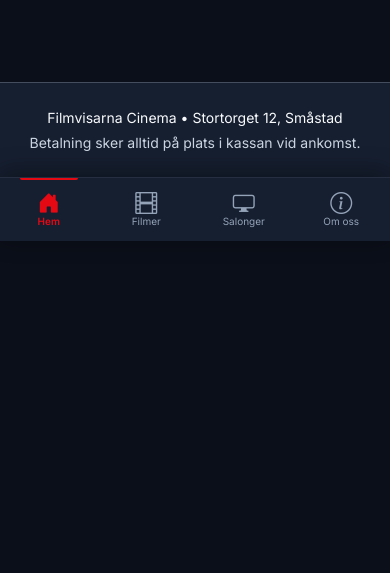
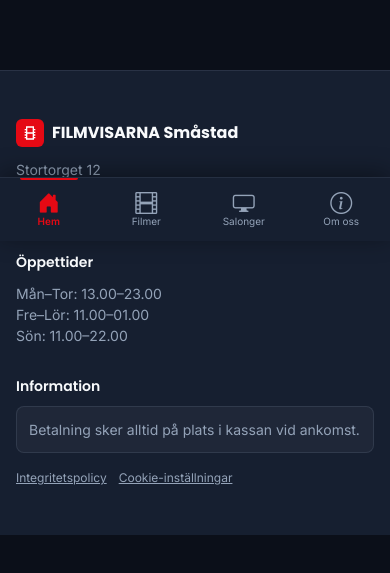
Before and after one commit to amir0321/filmvisarna-cinema, a React (Vite) app in the folder Frontend/: page / in a window 390 px wide. Shown: the part 603-1176 px from the top of the page. Before the commit the page ends 844 px from the top, so only its background shows below. Built offline with nearby package versions, Linux system fonts and the light colour scheme; no server answers.

Commit message:
feat(footer): add shared responsive cinema footer

```diff
--- /dev/null
+++ b/Frontend/src/components/Footer.tsx
@@ -0,0 +1,115 @@
+import { useState } from 'react'
+import { Link } from 'react-router'
+import { useAuth } from '../hooks/useAuth'
+import { Modal } from './Modal'
+
+interface FooterProps {
+  onOpenCookieSettings?: () => void
+}
+
+export default function Footer({ onOpenCookieSettings }: FooterProps) {
+  const { user } = useAuth()
+  const [openInfo, setOpenInfo] = useState<'privacy' | 'cookies' | null>(null)
+
+  function openCookieSettings() {
+    if (onOpenCookieSettings) {
+      onOpenCookieSettings()
+      return
+    }
+    setOpenInfo('cookies')
+  }
+
+  return (
+    <>
+      <footer className="public-footer">
+        <div className="footer-container">
+          <div className="footer-grid">
+            <div>
+              <div className="footer-brand">
+                <span className="footer-brand-icon" aria-hidden="true">
+                  <svg width="16" height="16" viewBox="0 0 24 24" fill="currentColor" focusable="false">
+                    <path d="M18 4V2H6v2H4v16h2v2h12v-2h2V4h-2ZM8 4h8v7H8V4ZM6 18H4v-2h2v2Zm0-4H4v-2h2v2Zm0-4H4V8h2v2Zm0-4H4V4h2v2Zm10 14H8v-7h8v7Zm4-2h-2v-2h2v2Zm0-4h-2v-2h2v2Zm0-4h-2V8h2v2Zm0-4h-2V4h2v2Z" />
+                  </svg>
+                </span>
+                <span className="footer-brand-title">FILMVISARNA Småstad</span>
+              </div>
+              <address className="footer-text mb-0">
+                Stortorget 12<br />
+                572 31 Småstad<br />
+                Tel: 0491-123 45
+              </address>
+            </div>
+
+            <div>
+              <h2 className="footer-heading">Öppettider</h2>
+              <p className="footer-text mb-0">
+                Mån–Tor: 13.00–23.00<br />
+                Fre–Lör: 11.00–01.00<br />
+                Sön: 11.00–22.00
+              </p>
+            </div>
+
+            <div>
+              <h2 className="footer-heading">Information</h2>
+              <p className="footer-notice mb-0">
+                Betalning sker alltid på plats i kassan vid ankomst.
+              </p>
+              <nav className="footer-links" aria-label="Sidfotslänkar">
+                <button type="button" className="footer-link" onClick={() => setOpenInfo('privacy')}>
+                  Integritetspolicy
+                </button>
+                <button type="button" className="footer-link" onClick={openCookieSettings}>
+                  Cookie-inställningar
+                </button>
+                {user?.role === 'admin' ? (
+                  <Link to="/admin" className="footer-link footer-link-admin">Admin</Link>
+                ) : null}
+              </nav>
+            </div>
+          </div>
+        </div>
+      </footer>
+
+      <Modal
+        isOpen={openInfo !== null}
+        onClose={() => setOpenInfo(null)}
+        title={openInfo === 'privacy' ? 'Integritetspolicy' : 'Cookie-inställningar'}
+      >
+        <Modal.Body>
+          {openInfo === 'privacy' ? (
+            <>
+              <p>
+                Filmvisarna använder din e-postadress och dina bokningsuppgifter för att
+                hantera din bokning och skicka bokningsbekräftelse och avbokningslänk.
+              </p>
+              <p>
+                När du blir medlem sparas dina kontouppgifter för att du ska kunna logga
+                in och se dina bokningar. Ditt lösenord skickas aldrig tillbaka till webbläsaren.
+              </p>
+              <p className="mb-0">
+                Har du frågor om dina personuppgifter? Kontakta biografen på 0491-123 45.
+              </p>
+            </>
+          ) : (
+            <>
+              <p>
+                Filmvisarnas inloggning använder lokal lagring i webbläsaren (localStorage),
+                inte sessions- eller autentiseringscookies. Inloggningsuppgiften tas bort
+                när du loggar ut.
+              </p>
+              <p>
+                Din bokningsbekräftelse sparas tillfälligt i flikens sessionslagring
+                (sessionStorage) så att du kan läsa den när du laddar om sidan.
+              </p>
+              <p className="mb-0">
+                Appen använder inga valfria analys- eller marknadsföringscookies. Det finns
+                därför inga cookie-val att ändra här. Du kan rensa webbplatsens lagrade
+                uppgifter i webbläsarens inställningar.
+              </p>
+            </>
+          )}
+        </Modal.Body>
+      </Modal>
+    </>
+  )
+}
--- a/Frontend/src/layouts/AdminLayout.tsx
+++ b/Frontend/src/layouts/AdminLayout.tsx
@@ -1,5 +1,6 @@
 import { Outlet } from 'react-router'
 import BottomNav from '../components/BottomNav'
+import Footer from '../components/Footer'
 import MobileDrawer from '../components/MobileDrawer'
 import Navbar from '../components/Navbar'
 import EmailVerificationNotice from '../components/auth/EmailVerificationNotice'
@@ -15,12 +16,7 @@ export default function AdminLayout() {
         <Outlet />
       </main>
 
-      <footer className="py-4 border-top border-secondary border-opacity-25 bg-card text-secondary text-center small public-footer">
-        <div className="container">
-          <p className="mb-1 text-light">Filmvisarna Cinema &bull; Stortorget 12, Småstad</p>
-          <p className="mb-0">Betalning sker alltid på plats i kassan vid ankomst.</p>
-        </div>
-      </footer>
+      <Footer />
       <BottomNav />
     </div>
   )
--- a/Frontend/src/layouts/PublicLayout.tsx
+++ b/Frontend/src/layouts/PublicLayout.tsx
@@ -1,5 +1,6 @@
 import { Outlet } from 'react-router'
 import BottomNav from '../components/BottomNav'
+import Footer from '../components/Footer'
 import MobileDrawer from '../components/MobileDrawer'
 import Navbar from '../components/Navbar'
 import EmailVerificationNotice from '../components/auth/EmailVerificationNotice'
@@ -13,12 +14,7 @@ export default function PublicLayout() {
       <main className="flex-grow-1 container-fluid px-3 px-md-5 pt-4 public-main">
         <Outlet />
       </main>
-      <footer className="py-4 border-top border-secondary border-opacity-25 bg-card text-secondary text-center small public-footer">
-        <div className="container">
-          <p className="mb-1 text-light">Filmvisarna Cinema &bull; Stortorget 12, Småstad</p>
-          <p className="mb-0">Betalning sker alltid på plats i kassan vid ankomst.</p>
-        </div>
-      </footer>
+      <Footer />
       <BottomNav />
     </div>
   )
--- a/Frontend/src/styles/_navigation.scss
+++ b/Frontend/src/styles/_navigation.scss
@@ -1,4 +1,4 @@
-// Navigation styles (Navbar, MobileDrawer, BottomNav — shared across Public and Admin layouts)
+// Navigation styles (Navbar, MobileDrawer, BottomNav, Footer — shared across Public and Admin layouts)
 // Uses exclusively $fv-* design tokens from _tokens.scss
 
 .brand-logo {
@@ -506,7 +506,7 @@
   line-height: 1.1;
 }
 
-// Layout main & footer spacing for bottom nav (shared across PublicLayout and AdminLayout)
+// Layout main spacing for bottom nav (shared across PublicLayout and AdminLayout)
 .public-main {
   padding-bottom: $fv-bottom-nav-height;
 
@@ -515,10 +515,118 @@
   }
 }
 
+// Global footer (§4.6)
 .public-footer {
+  margin-top: $fv-space-6;
   margin-bottom: $fv-bottom-nav-height;
+  border-top: 1px solid $fv-border;
+  background-color: $fv-card-bg;
+  font-family: $fv-font-sans;
 
   @media (min-width: $fv-bp-md) {
     margin-bottom: 0;
   }
 }
+
+.footer-container {
+  max-width: $fv-container-7xl;
+  margin: 0 auto;
+  padding: $fv-space-5 $fv-space-2;
+
+  @media (min-width: $fv-bp-lg) {
+    padding-inline: $fv-space-3;
+  }
+
+  @media (min-width: $fv-bp-xl) {
+    padding-inline: $fv-space-4;
+  }
+}
+
+.footer-grid {
+  display: grid;
+  grid-template-columns: minmax(0, 1fr);
+  gap: $fv-space-4;
+
+  @media (min-width: $fv-bp-sm) {
+    grid-template-columns: repeat(3, minmax(0, 1fr));
+  }
+}
+
+.footer-brand {
+  display: flex;
+  align-items: center;
+  gap: $fv-space-1;
+  margin-bottom: 12px;
+}
+
+.footer-brand-icon {
+  display: inline-flex;
+  flex-shrink: 0;
+  align-items: center;
+  justify-content: center;
+  width: 28px;
+  height: 28px;
+  border-radius: $fv-radius-sm;
+  background-color: $fv-primary;
+  color: $fv-white;
+}
+
+.footer-brand-title {
+  font-family: $fv-font-display;
+  font-size: 1rem;
+  font-weight: 700;
+  color: $fv-fg;
+}
+
+.footer-heading {
+  margin: 0 0 12px;
+  font-family: $fv-font-display;
+  font-size: 0.875rem;
+  font-weight: 600;
+  color: $fv-fg;
+}
+
+.footer-text,
+.footer-notice {
+  font-size: 0.875rem;
+  font-style: normal;
+  color: $fv-muted-fg;
+}
+
+.footer-notice {
+  padding: 12px;
+  border-radius: $fv-space-1;
+  background-color: rgba($fv-white, 0.04);
+  border: 1px solid $fv-border;
+}
+
+.footer-links {
+  display: flex;
+  flex-wrap: wrap;
+  gap: 12px;
+  margin-top: $fv-space-2;
+  font-size: 0.75rem;
+}
+
+.footer-link {
+  padding: 0;
+  border: 0;
+  background-color: transparent;
+  font: inherit;
+  color: $fv-muted-fg;
+  text-decoration: underline;
+  cursor: pointer;
+
+  &:hover {
+    color: $fv-fg;
+  }
+
+  &:focus-visible {
+    outline: 2px solid $fv-primary;
+    outline-offset: 2px;
+  }
+}
+
+.footer-link-admin {
+  color: rgba($fv-muted-fg, 0.4);
+}
```
